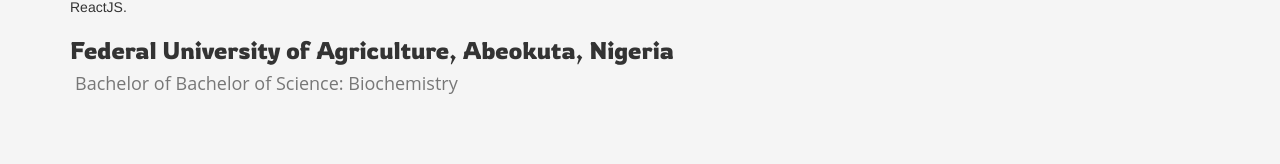
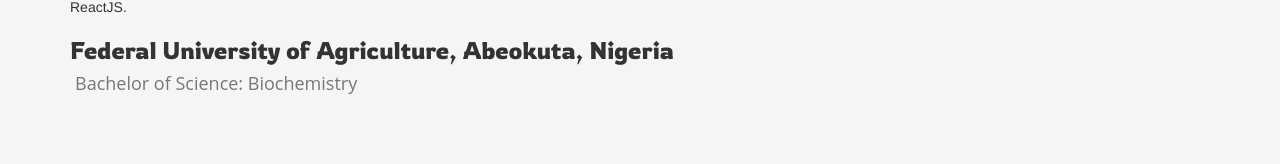
Before and after one commit to Aleshsparrow/Segun, a React (Create React App) app in the folder porfolio/: page /education in a window 1280 px wide. Shown: the part 252-416 px from the top of the page. Built offline with nearby package versions, Linux system fonts and the light colour scheme.

Commit message:
Corrected some typos

```diff
--- a/porfolio/src/Components/EducationComponent/Education.jsx
+++ b/porfolio/src/Components/EducationComponent/Education.jsx
@@ -32,7 +32,7 @@ class Education extends Component {
                 Federal University of Agriculture, Abeokuta, Nigeria
               </h3>
               <h4 className="card-subtitle mb-2 text-muted">
-                Bachelor of Bachelor of Science: Biochemistry
+                Bachelor of Science: Biochemistry
               </h4>
             </div>
           </div>
--- a/porfolio/src/Components/HomeComponent/Home.css
+++ b/porfolio/src/Components/HomeComponent/Home.css
@@ -16,7 +16,7 @@ img {
   max-height: 450px;
   margin: auto;
   border-radius: 20px;
-  animation: mymove6 3s 1;
+  animation: mymove6 1.5s 1;
   position: relative;
 }
 @keyframes mymove6 {
@@ -50,7 +50,7 @@ img {
   border-color: teal;
   width: 100%;
   height: 430px;
-  animation: mymove7 3s 1;
+  animation: mymove7 1.5s 1;
   position: relative;
   /* margin: 15px; */
   display: inline-block;
--- a/porfolio/src/Components/ProjectsComponent/Projects.css
+++ b/porfolio/src/Components/ProjectsComponent/Projects.css
@@ -31,7 +31,7 @@ a button {
   margin-left: 10px;
 }
 .delay1 {
-  animation: mymove1 2s 1;
+  animation: mymove1 1.5s 1;
   position: relative;
 }
 @keyframes mymove1 {
@@ -43,7 +43,7 @@ a button {
   }
 }
 .delay2 {
-  animation: mymove2 2.5s 1;
+  animation: mymove2 2s 1;
   position: relative;
 }
 @keyframes mymove2 {
@@ -55,7 +55,7 @@ a button {
   }
 }
 .delay3 {
-  animation: mymove3 3s 1;
+  animation: mymove3 2.5s 1;
   position: relative;
 }
 @keyframes mymove3 {
@@ -67,7 +67,7 @@ a button {
   }
 }
 .delay4 {
-  animation: mymove4 3.5s 1;
+  animation: mymove4 3s 1;
   position: relative;
 }
 @keyframes mymove4 {
```
